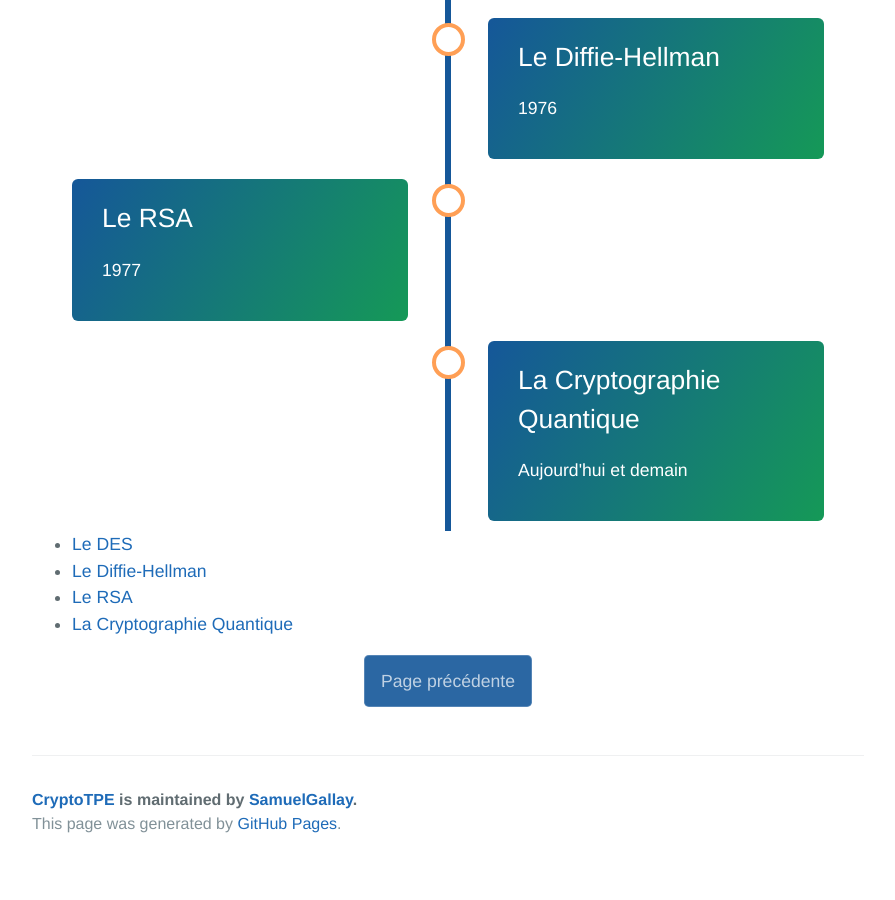
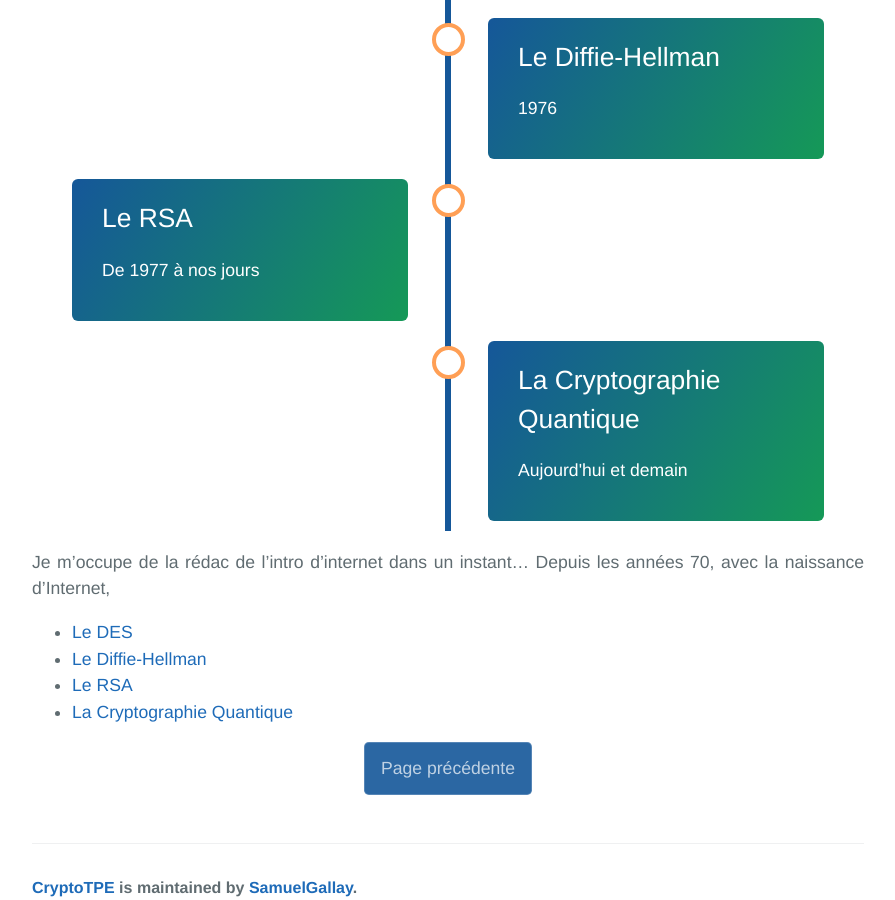
Before and after one commit to SamuelGallay/CryptoTPE, a Jekyll site: the page built from pages/4_Internet/0_index.md, in a window 1280 px wide and 900 px high, scrolled down 583 px. Shown: the whole window, without its empty margins (192-1087 px from the left). Built offline with Jekyll 4.4.1, drawn with Linux system fonts in a browser that asks for light colours; our own code applies the rules of GitHub Pages for plain Markdown files; before the commit the page ends 1451 px from its top, so only the background shows below that.

Commit message:
Internet (pas fini...)

```diff
--- a/pages/4_Internet/0_index.md
+++ b/pages/4_Internet/0_index.md
@@ -29,7 +29,7 @@ precedente: /guerres/
  <a href="{{ "/rsa/" | relative_url }}">
    <div class="content">
      <h2 style="color:white;">Le RSA</h2>
-     <p>1977</p>
+     <p>De 1977 à nos jours</p>
    </div>
    </a>
  </div>
@@ -45,6 +45,8 @@ precedente: /guerres/
 
 </div>
 
+Je m'occupe de la rédac de l'intro d'internet dans un instant...
+Depuis les années 70, avec la naissance d'Internet,
 
 * [Le DES]({{ "/des/" | relative_url }})
 * [Le Diffie-Hellman]({{ "/diffie-hellman/" | relative_url }})
```
